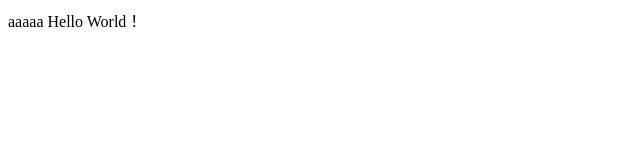
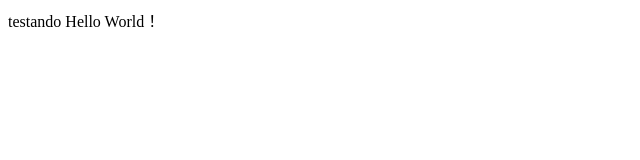
Before and after one commit to mio0119/sample, a plain HTML site: page index.html in a window 1280 px wide. Shown: the full height of the page, 0-640 px from the left. Drawn offline with Linux system fonts and the light colour scheme.

Commit message:
Update index.html
editei uma linha

```diff
--- a/index.html
+++ b/index.html
@@ -5,7 +5,7 @@
 </head>
 
 <body>
-    aaaaa
+    testando
 
     Hello World！
 </body>
```
